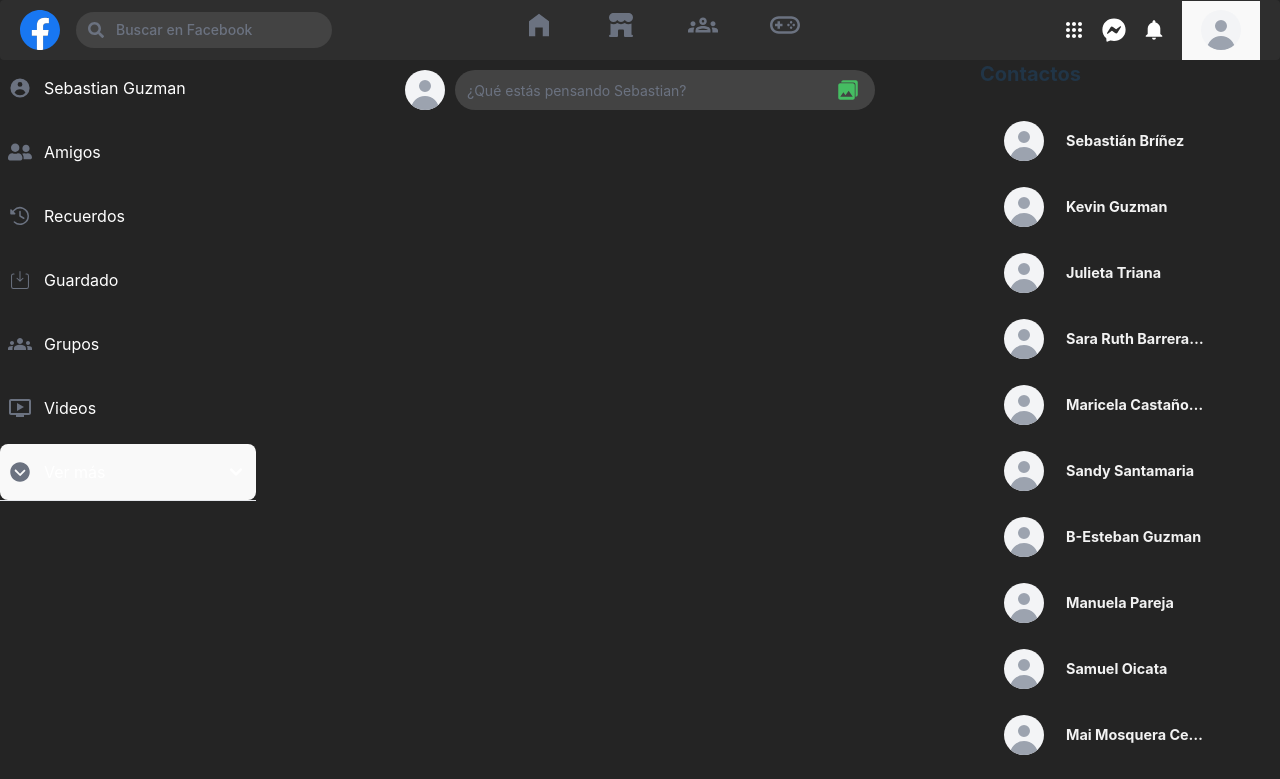
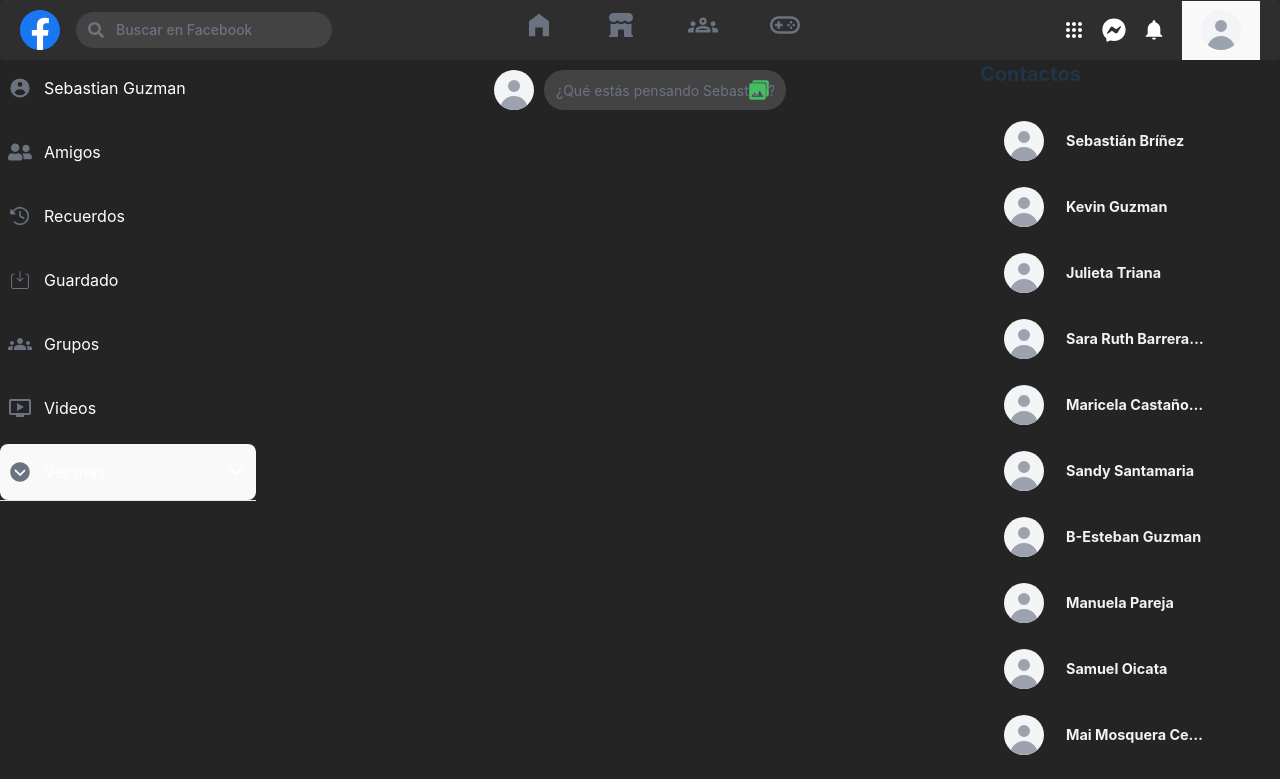
Before and after one commit to JuSeGuBa/facebook_project, a React (Vite) app: page / in a window 1280 px wide. Shown: the top 779 px of the page. Built offline with nearby package versions, Linux system fonts and the light colour scheme.

Commit message:
crud post, redux working

```diff
--- a/src/pages/home.tsx
+++ b/src/pages/home.tsx
@@ -3,18 +3,14 @@ import FlatList from "../sections/flatList-principal";
 import CustomNavbar from "../sections/navbar";
 import CustomSidebar from "../sections/sidebar";
 import Contact from "../sections/contacts";
-import { useSelector } from "react-redux";
-import { RootState } from "../../configuration/store";
 
 const Home = () => {
-  const posts = useSelector((state: RootState) => state.posts); // Obtén las publicaciones del estado global
-
   return (
     <>
       <CustomNavbar />
       <div className="home-container">
         <CustomSidebar />
-        <FlatList posts={posts} />
+        <FlatList />
         <Contact />
       </div>
     </>
--- a/src/sections/create-post.tsx
+++ b/src/sections/create-post.tsx
@@ -18,8 +18,8 @@ const CreatePost: React.FC<{
         text,
         image: image || "",
         id: Math.floor(Math.random() * 10),
-        name: "dddd",
-        createdAt: "",
+        name: "Sebastian Guzman",
+        createdAt: new Date().toISOString(),
       });
       setText("");
       setImage(null);
--- a/src/sections/flatList-principal.tsx
+++ b/src/sections/flatList-principal.tsx
@@ -230,7 +230,9 @@ const FacebookPost: React.FC<{
                 <button
                   key={emoji}
                   onClick={() => handleReactionClick(emoji)}
-                  className={`reaction-btn ${selectedReaction === emoji ? "selected" : ""}`}
+                  className={`reaction-btn ${
+                    selectedReaction === emoji ? "selected" : ""
+                  }`}
                   title={label}
                 >
                   {emoji}
@@ -315,7 +317,7 @@ const FacebookPost: React.FC<{
 };
 
 const FlatList = () => {
-  const dataPosts = useAppSelector((state: RootState) => state.post);
+  const dataPosts = useAppSelector((state: RootState) => state.posts);
   const dispatch = useAppDispatch();
 
   const handleDelete = (id: number) => {
@@ -332,16 +334,16 @@ const FlatList = () => {
 
   return (
     <div className="flat-list">
+      <CreatePost onPostCreate={handleCreate} />
       {dataPosts &&
-        dataPosts.posts.map((post) => (
+        dataPosts.posts.map((post, i) => (
           <FacebookPost
-            key={post.id}
+            key={post.id + i}
             post={post}
             onDelete={handleDelete}
             onUpdate={handleUpdate}
           />
         ))}
-      <CreatePost onPostCreate={handleCreate} />
     </div>
   );
 };
--- a/src/store/reducers/postSlice.ts
+++ b/src/store/reducers/postSlice.ts
@@ -31,9 +31,7 @@ export const postSlice = createSlice({
       const newPost: Post = {
         ...action.payload,
       };
-      console.log(newPost, state);
-      state.posts = [...state.posts, newPost];
-      // state.posts.push(newPost); // Añade el nuevo post al estado
+      state.posts.push(newPost); // Añade el nuevo post al estado
     },
     // Actualizar un post existente
     updatePost: (state, action: PayloadAction<{ id: number; post: Post }>) => {
--- a/src/styles/create-post.css
+++ b/src/styles/create-post.css
@@ -5,9 +5,8 @@
   justify-content: center; /* Centra horizontalmente el contenido */
   align-items: center; /* Centra verticalmente el contenido */
   flex-direction: column; /* Organiza los elementos de forma vertical */
-  max-width: 800px;
+  max-width: 700px;
   padding: 0; /* Agrega algo de padding para separar del borde */
-  width: 500px;
   padding-top: 10px;
 }
 
```
